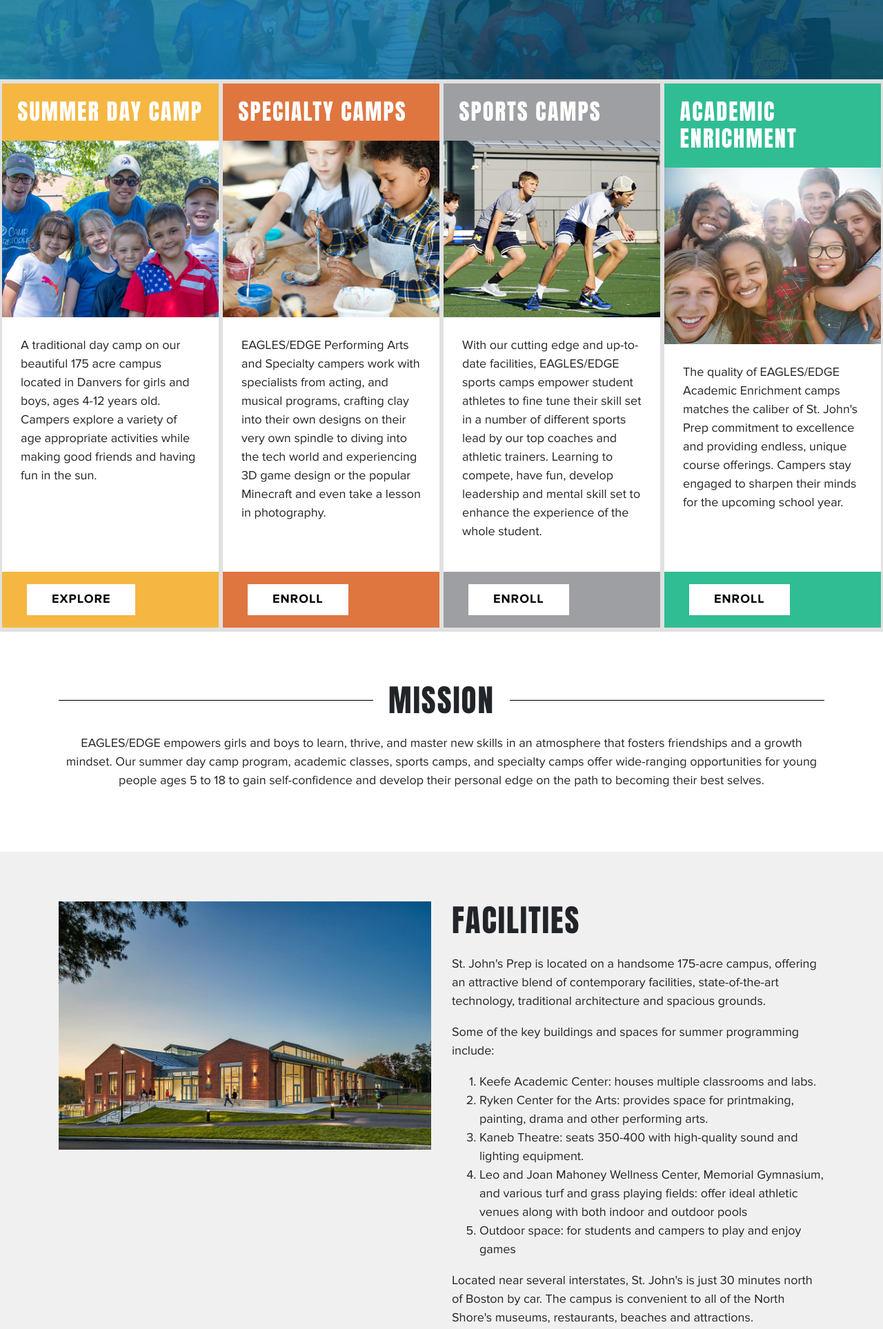
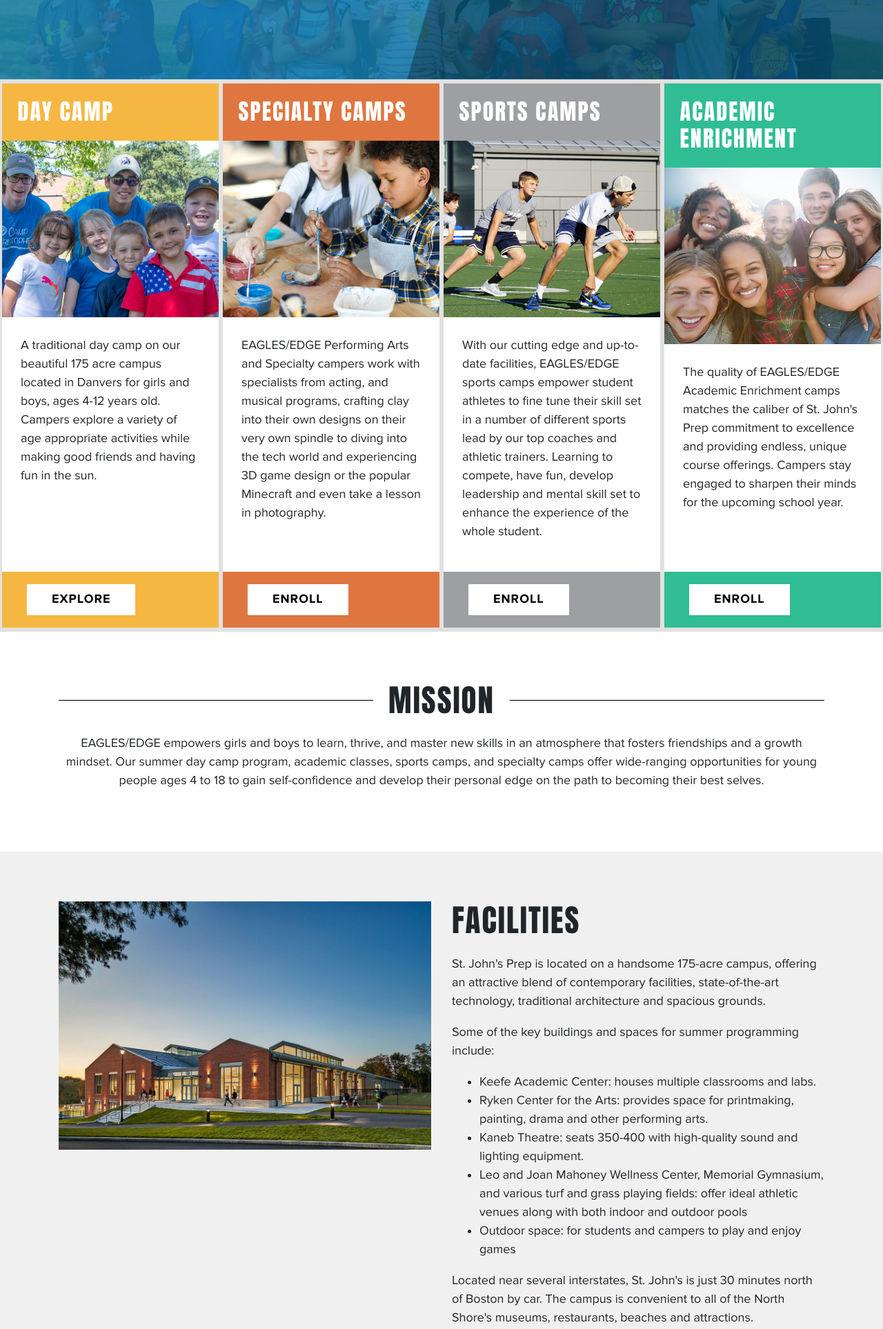
Before and after one commit to delster/eagles-edge-stopgap, a Gatsby site: page / in a window 1280 px wide. Shown: the part 412-2339 px from the top of the page at 69% size. Built offline with nearby package versions, Linux system fonts and the light colour scheme; Gatsby itself is replaced by a stand-in of ours; a web font is replaced by a local one; what @fortawesome/pro-solid-svg-icons would draw is missing.

Commit message:
Client edits

```diff
--- a/src/components/header.js
+++ b/src/components/header.js
@@ -8,14 +8,14 @@
   <header id="main-header" style={{ borderTop: `2rem solid #054c6c` }}>
     <Container>
       <Row style={{ display: `flex`, alignItems: `center`, margin: `.5em 0` }}>
-        <Col xs='3'>
+        <Col xs='5' sm='3'>
           <div className="img-wrap">
             <Link to='/'>
               <img src={Logo} alt="Eagles Edge logo" style={{ maxHeight: `80px` }} />
             </Link>
           </div>
         </Col>
-        <Col xs='9' style={{ textAlign: `right` }}>
+        <Col xs='7' sm='9' style={{ textAlign: `right` }}>
           <div
             style={{
               display: `inline-block`,
--- a/src/pages/camp-christopher.js
+++ b/src/pages/camp-christopher.js
@@ -4,11 +4,11 @@
 import { FontAwesomeIcon } from '@fortawesome/react-fontawesome'
 import Layout from '../components/layout'
 import HeroBackground from '../images/day-hero-bg.jpg'
-import WelcomeImg from '../images/day-welcome-img.jpg'
+import WelcomeImg from '../images/day-welcome-img.png'
 import OurProgramBackground from '../images/day-program-section-bg.jpg'
 import SchedulingImg from '../images/day-schedule-img.jpg'
 import FeaturedProgramImg from '../images/day-aquatics-img.jpg'
-import OurStaffImg from '../images/day-staff-img.jpg'
+import OurStaffImg from '../images/day-staff-img.png'
 import FacilitiesBackground from '../images/day-facilities-section-bg.jpg'
 
 const CampChristopherPage = () => (
--- a/src/pages/index.js
+++ b/src/pages/index.js
@@ -37,7 +37,7 @@
         <Col xs='12' sm='6' xl='3' style={{ padding: `0` }}>
           <HomeBlurb
             color='#f5b742'
-            title='Summer Day Camp'
+            title='Day Camp'
             imgsrc={ServiceBlurbImg1}
             content='A traditional day camp on our beautiful 175 acre campus located in Danvers for girls and boys, ages 4-12 years old. Campers explore a variety of age appropriate activities while making good friends and having fun in the sun.'
             buttonText='Explore'
@@ -76,7 +76,7 @@
     <section id="mission-section">
       <Container>
         <h2 className="lined-heading"><span>Mission</span></h2>
-        <p style={{ textAlign: `center` }}>EAGLES/EDGE empowers girls and boys to learn, thrive, and master new skills in an atmosphere that fosters friendships and a growth mindset. Our summer day camp program, academic classes, sports camps, and specialty camps offer wide-ranging opportunities for young people ages 5 to 18 to gain self-confidence and develop their personal edge on the path to becoming their best selves.</p>
+        <p style={{ textAlign: `center` }}>EAGLES/EDGE empowers girls and boys to learn, thrive, and master new skills in an atmosphere that fosters friendships and a growth mindset. Our summer day camp program, academic classes, sports camps, and specialty camps offer wide-ranging opportunities for young people ages 4 to 18 to gain self-confidence and develop their personal edge on the path to becoming their best selves.</p>
       </Container>
     </section>
     <section id="facilities-section" style={{ background: `#f0f0f0` }}>
@@ -91,13 +91,13 @@
             <h2>Facilities</h2>
             <p>St. John's Prep is located on a handsome 175-acre campus, offering an attractive blend of contemporary facilities, state-of-the-art technology, traditional architecture and spacious grounds.</p>
             <p>Some of the key buildings and spaces for summer programming include:</p>
-            <ol>
+            <ul>
               <li>Keefe Academic Center: houses multiple classrooms and labs.</li>
               <li>Ryken Center for the Arts: provides space for printmaking, painting, drama and other performing arts. </li>
               <li>Kaneb Theatre: seats 350-400 with high-quality sound and lighting equipment.</li>
               <li>Leo and Joan Mahoney Wellness Center, Memorial Gymnasium, and various turf and grass playing fields: offer ideal athletic venues along with both indoor and outdoor pools</li>
               <li>Outdoor space: for students and campers to play and enjoy games</li>
-            </ol>
+            </ul>
             <p>Located near several interstates, St. John's is just 30 minutes north of Boston by car. The campus is convenient to all of the North Shore's museums, restaurants, beaches and attractions.</p>
           </Col>
         </Row>
```
Also changed, not shown: src/images/day-staff-img.png (added), src/images/day-welcome-img.png (added).
